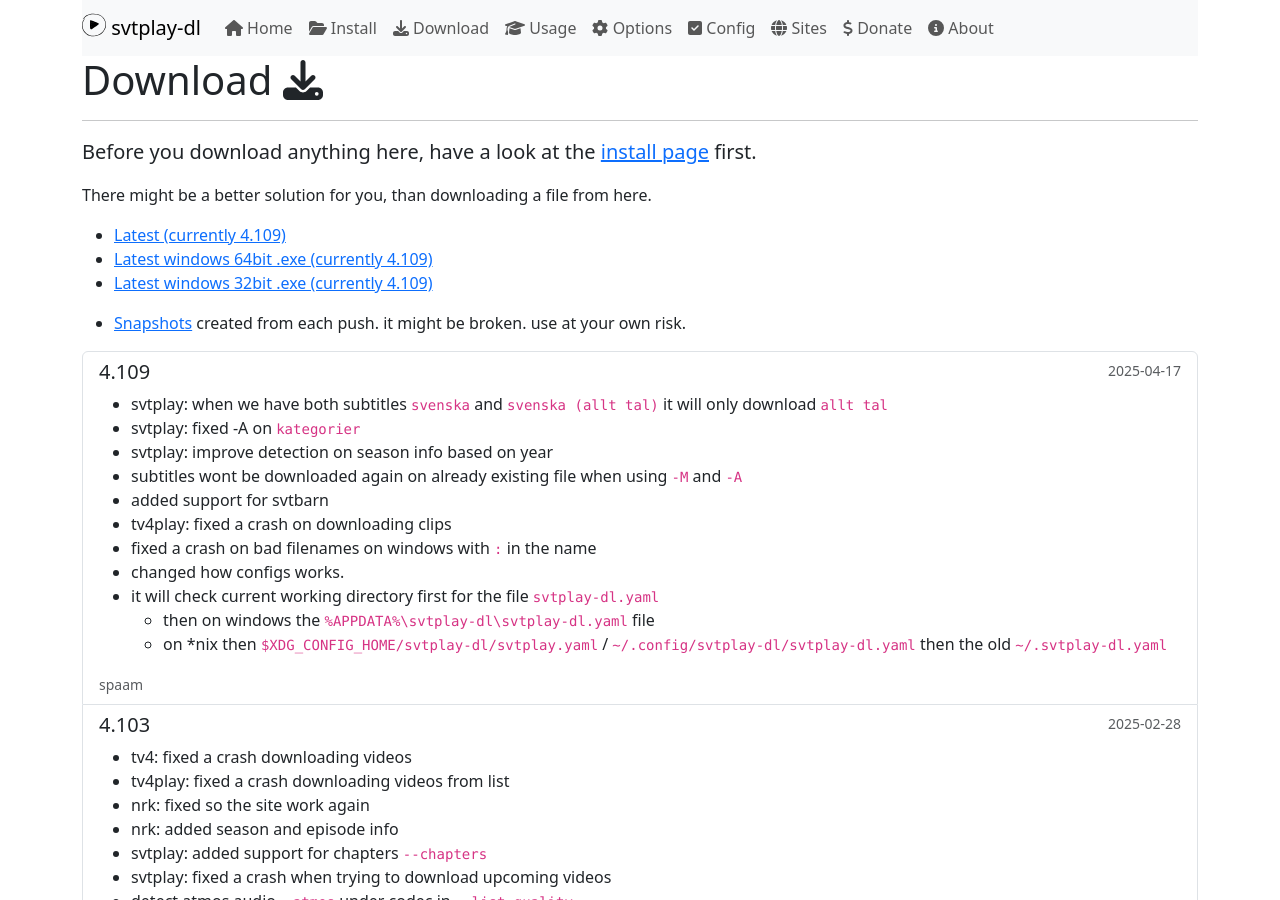
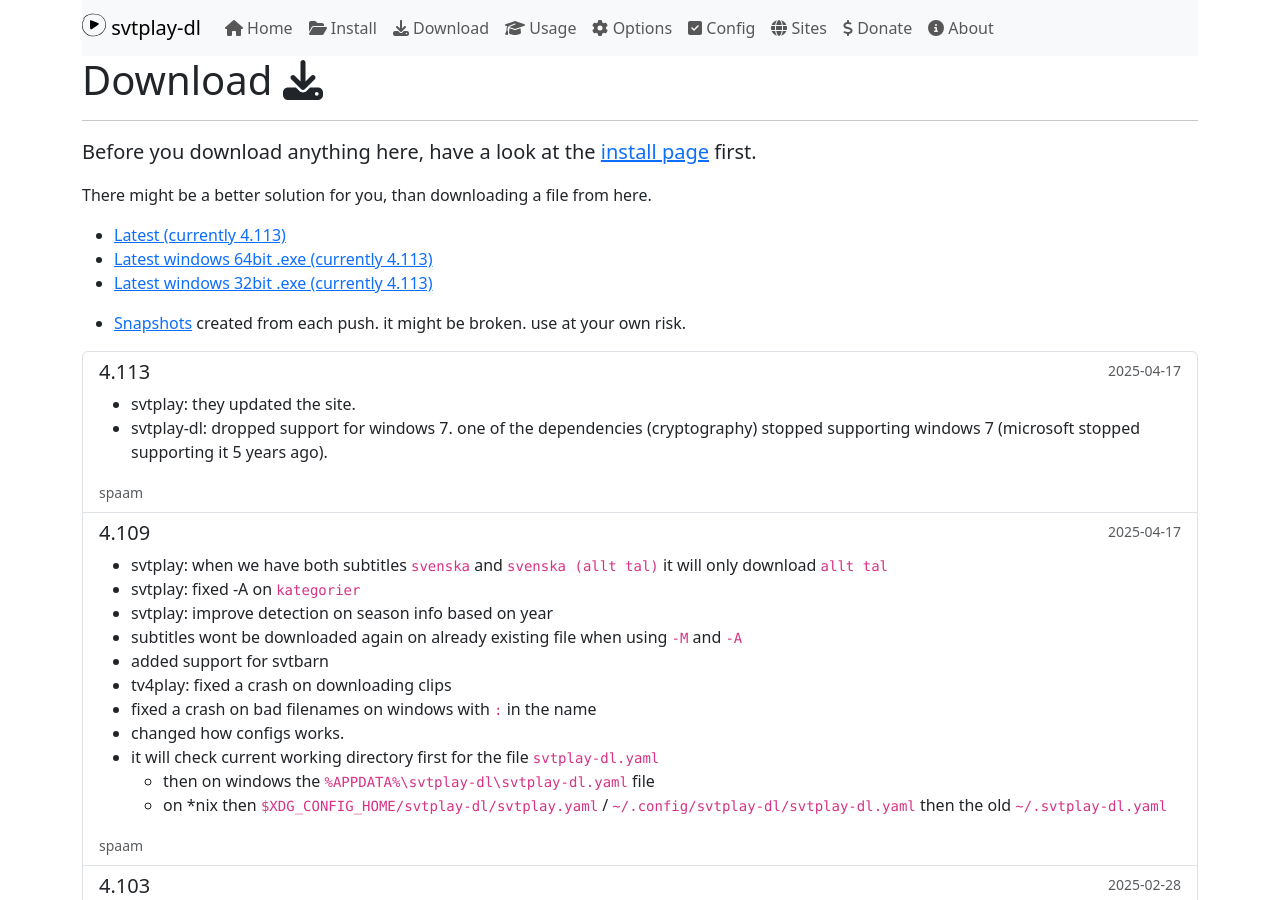
Before and after one commit to spaam/svtplay-dl-web, a Jekyll site: the page built from _pages/download.md, in a window 1280 px wide and 900 px high. Built offline with Jekyll 4.4.1, drawn with Linux system fonts in a browser that asks for light colours; comment, search, counter and statistics services are not loaded.

Commit message:
Add 4.113 release

```diff
--- a/_layouts/home.html
+++ b/_layouts/home.html
@@ -15,7 +15,7 @@
             <a href="/install/" class="btn btn-lg btn-outline-primary mb-3 mb-md-0 mr-md-3">Get started</a>
             <a href="/archive/" class="btn btn-lg btn-outline-secondary">Download</a>
         </div>
-        <p class="text-muted mb-0">Currently v4.109 (2025-04-18)</p>
+        <p class="text-muted mb-0">Currently v4.113 (2025-05-27)</p>
     </div>
     <div class="col-md-6">
         <img src="/assets/brand/logo.svg" width="256" height="256" class="img-fluid mb-3">
--- a/_pages/download.md
+++ b/_pages/download.md
@@ -10,9 +10,9 @@
 
 There might be a better solution for you, than downloading a file from here.
 
-* [Latest (currently 4.109)](https://svtplay-dl.se/download/4.109/svtplay-dl)
-* [Latest windows 64bit .exe (currently 4.109)](https://svtplay-dl.se/download/4.109/svtplay-dl-amd64.zip)
-* [Latest windows 32bit .exe (currently 4.109)](https://svtplay-dl.se/download/4.109/svtplay-dl-win32.zip)
+* [Latest (currently 4.113)](https://svtplay-dl.se/download/4.113/svtplay-dl)
+* [Latest windows 64bit .exe (currently 4.113)](https://svtplay-dl.se/download/4.113/svtplay-dl-amd64.zip)
+* [Latest windows 32bit .exe (currently 4.113)](https://svtplay-dl.se/download/4.113/svtplay-dl-win32.zip)
 
 * [Snapshots](/download/snapshots/) created from each push. it might be broken. use at your own risk.
 
--- /dev/null
+++ b/_posts/2025-05-27-4.113.md
@@ -0,0 +1,12 @@
+---
+layout: post
+title: "4.113"
+date: 2025-04-18 01:02:00 +0200
+categories: releases
+windows-amd64: true
+windows-win32: true
+binary: true
+---
+
+* svtplay: they updated the site.
+* svtplay-dl: dropped support for windows 7. one of the dependencies (cryptography) stopped supporting windows 7 (microsoft stopped supporting it 5 years ago).
```
